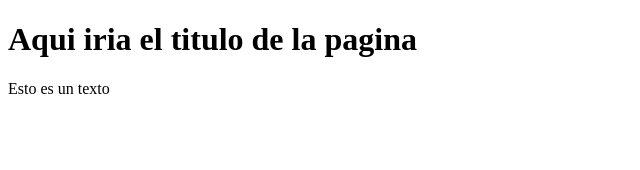
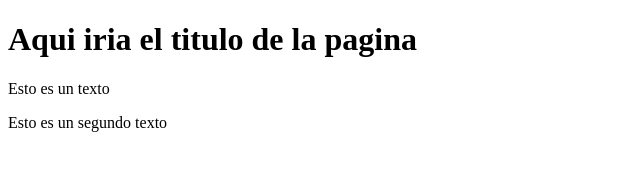
Before and after one commit to 2100gw/proyecto-web, a plain HTML site: page index.html in a window 1280 px wide. Shown: the whole page, without its empty margins (0-640 px from the left). Drawn offline with Linux system fonts and the light colour scheme.

Commit message:
agregando segundo paraafo

```diff
--- a/index.html
+++ b/index.html
@@ -9,5 +9,6 @@
 <body>
     <h1>Aqui iria el titulo de la pagina</h1>
     <p>Esto es un texto</p>
+    <p>Esto es un segundo texto</p>
 </body>
 </html>
```
